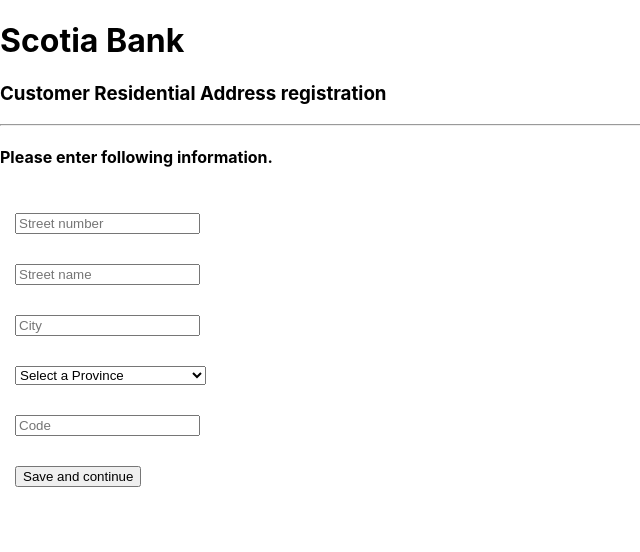
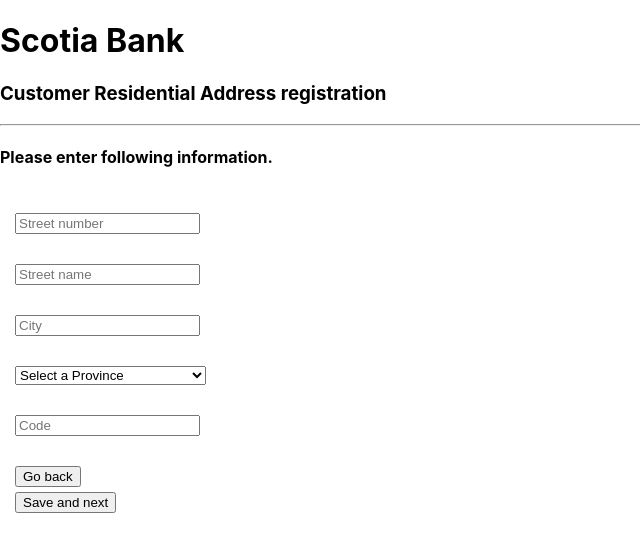
Before and after one commit to marcosaguileraely/scotia-test, a React (Create React App) app: page /1_residential_address in a window 1280 px wide. Shown: the top 552 px of the page, without its empty margins (0-640 px from the left). Built offline with nearby package versions, Linux system fonts and the light colour scheme.

Commit message:
Update: Components
- AddressForm: Footer not needed, some hooks disabled
- Header: close logs

```diff
--- a/src/Components/Forms/AddressesForm.js
+++ b/src/Components/Forms/AddressesForm.js
@@ -1,13 +1,13 @@
 import React, { useState, useEffect } from 'react';
-import { Link, useHistory } from 'react-router-dom';
+import { useHistory } from 'react-router-dom';
 import { connect } from 'react-redux';
-
-// Components
-import Footer from '../Footer/Footer';
 
 //Utils
 import params from '../../Utils/global_params';
 import fieldsValidation from "../../Utils/utils";
+
+//Style
+import '../../Pages/Addresses/style.css';
 
 function AddressesForm({ props, Customer, register_addr }) {
     console.log(Customer);
@@ -28,7 +28,6 @@
 
     //UI behaviour states
     const [isEmployeeTypeHide, setIsEmployeeTypeHide] = useState('none');
-    const [isButtonEnabled, setIsButtonEnabled] = useState('disabled');
     const [textValidation, setTextValidation] = useState({});
 
     const globalBehave = () => {
@@ -70,10 +69,9 @@
                 "postal_code": postalCode
             })
             navigateNextPage()
-        }else{
+        } else {
             setTextValidation(evaluator)
         }
-
     }
 
     const navigateNextPage = () => {
@@ -101,7 +99,6 @@
     return (
         <div>
             <section>
-                <form>
                 <h6 style={{ display: isEmployeeTypeHide }}>Emploment status</h6>
                 <select id="res_type" name="type" onChange={e => employmentTypeChange(e)} style={{ display: isEmployeeTypeHide }}>
                     {
@@ -134,12 +131,12 @@
                 <span className='val__msg'>{textValidation.province}</span>
                 <input id="res_code" type="number" required placeholder='Code' onChange={e => setPostalCode(e.target.value)} />
                 <span className='val__msg'>{textValidation.postal_code}</span>
-                    {/* <input type="submit" value="Save and continue"/> */}
-                    <button onClick={saveAndContinue}>Save and continue</button>
-                </form>
+
+                <div className='form__group_button'>
+                    <button onClick={() => history.goBack()}>Go back</button>
+                    <button onClick={saveAndContinue}>Save and next</button>
+                </div>
             </section>
-
-            {/* <Footer props={navigation} /> */}
         </div>
     );
 }
--- a/src/Components/Header/Header.js
+++ b/src/Components/Header/Header.js
@@ -1,7 +1,7 @@
 import React from 'react';
 
 function Header(props) {
-    console.log(props);
+    //console.log(props);
     return (
         <div>
             <header>
```
Lines whose indentation alone changed are shown as unchanged.
